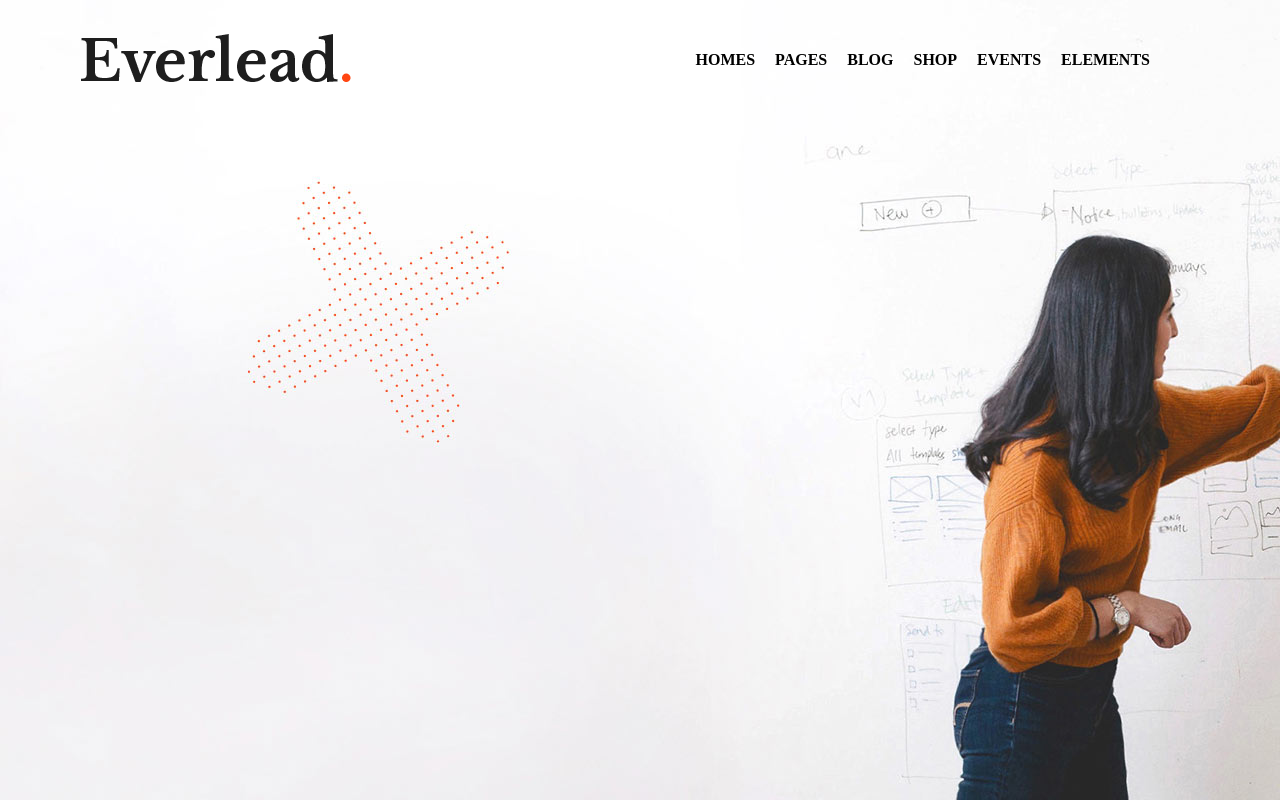
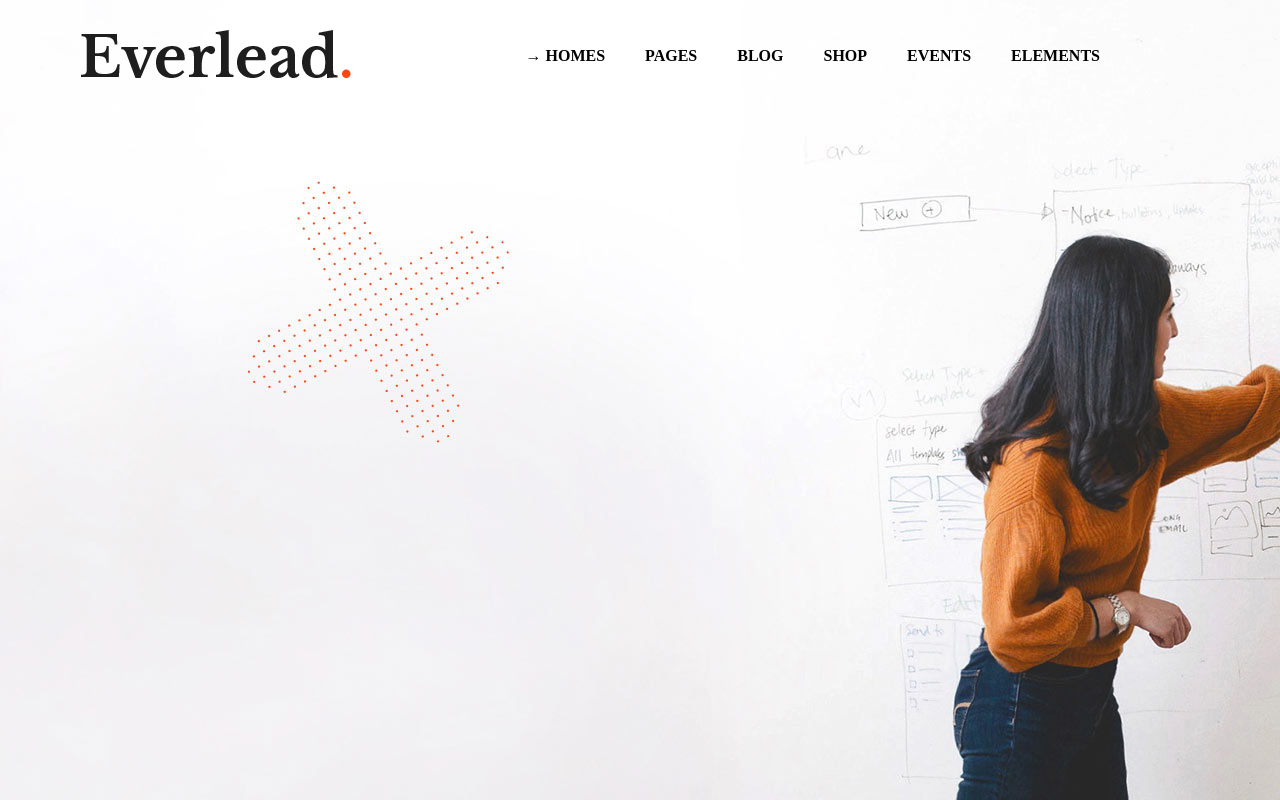
Before and after one commit to ArrobbioUmberto/proj-html-vuejs, a Vue app: page / in a window 1280 px wide. Built offline with nearby package versions, Linux system fonts and the light colour scheme.

Commit message:
CHANGE a tag for menu

```diff
--- a/src/components/Navbar.vue
+++ b/src/components/Navbar.vue
@@ -12,14 +12,14 @@ export default {
             </div>
             <div class="col">
                 <ul class="nav_menu">
-                    <li><a href=""></a>homes</li>
-                    <li><a href=""></a>pages</li>
-                    <li><a href=""></a>blog</li>
-                    <li><a href=""></a>shop</li>
-                    <li><a href=""></a>events</li>
-                    <li><a href=""></a>elements</li>
-                    <li><a href=""></a><i class="fa-solid fa-magnifying-glass"></i></li>
-                    <li><a href=""></a><i class="fa-solid fa-list"></i></li>
+                    <li><a href=""> &rightarrow; homes</a></li>
+                    <li><a href="">pages</a></li>
+                    <li><a href="">blog</a></li>
+                    <li><a href="">shop</a></li>
+                    <li><a href="">events</a></li>
+                    <li><a href="">elements</a></li>
+                    <li><a href=""><i class="fa-solid fa-magnifying-glass"></i></a></li>
+                    <li><a href=""><i class="fa-solid fa-list"></i></a></li>
                 </ul>
             </div>
         </div>
@@ -35,6 +35,7 @@ export default {
     display: flex;
     flex-direction: row;
     justify-content: space-around;
+    align-items: center;
 }
 
 .row {
@@ -45,14 +46,22 @@ export default {
     padding: 30px 0;
 }
 
-li {
-    list-style-type: none;
+a {
+    text-decoration: none;
     text-transform: uppercase;
     margin: 5px 10px;
     font-weight: bold;
+    color: black;
+    padding: 10px 0;
 }
 
-li:hover {
+li {
+    list-style-type: none;
+    margin: 0 10px;
+
+}
+
+a:hover {
     color: orange;
     cursor: pointer;
 }
```
